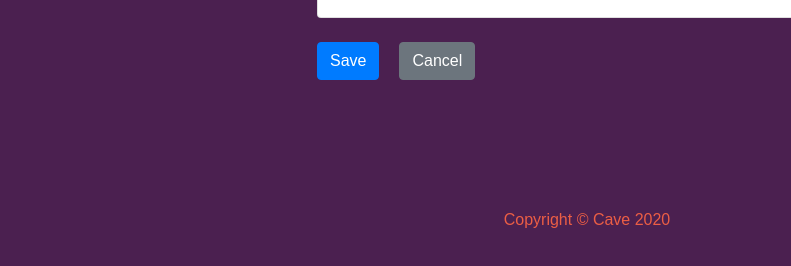
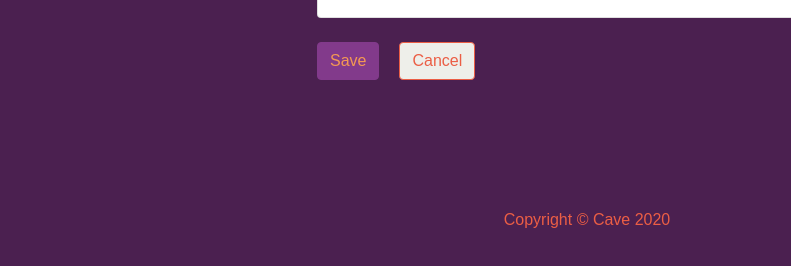
Before and after one commit to DaniD1986/Socialmediapage, a website: page settings-password.html in a window 1280 px wide. Shown: the part 1166-1432 px from the top of the page, 53-844 px from the left. Drawn offline with Linux system fonts and the light colour scheme.

Commit message:
Update settings-password.html

```diff
--- a/settings-password.html
+++ b/settings-password.html
@@ -7,7 +7,9 @@
 	<meta content="" name="description">
 	<meta content="" name="author">
 
-	<title>Cave - Settings</title><!-- Bootstrap core CSS -->
+	<title>Cave - Settings</title>
+
+	<!-- Bootstrap core CSS -->
 	<link href="vendor/bootstrap/css/bootstrap.min.css" rel="stylesheet">
 
 	<!-- Custom styles for this template -->
@@ -18,8 +20,9 @@
 </head>
 
 <body>
+
+
 	<!-- Navigation -->
-
 
   <nav class="navbarBackgroundColor navbar navbar-expand-lg fixed-top">
     <div class="container">
@@ -39,7 +42,7 @@
               <span class="input-group-append">
                 <button class="btn btn-secondary" type="button">Go!</button>
                 </li>
-                </ul>
+     </ul>
 
 
 
@@ -50,12 +53,6 @@
               <path fill-rule="evenodd" d="M7.293 1.5a1 1 0 0 1 1.414 0l6.647 6.646a.5.5 0 0 1-.708.708L8 2.207 1.354 8.854a.5.5 0 1 1-.708-.708L7.293 1.5z"/>
             </svg></a>
           </li>
-
-
-
-
-
-
 
           <li> <a class="div-button nav-item" href="#">
             <svg width="2em" height="2em" viewBox="0 0 16 16" class="bi bi-person" fill="#EB5E45" xmlns="http://www.w3.org/2000/svg">
@@ -80,22 +77,25 @@
       </div>
     </div>
   </nav>
+
+
 	<!-- Page Content -->
 
 
 	<div class="container margintop">
 		<div class="row">
+
+
 			<!-- Setting NAV column -->
-
 
 			<div class="col-md-3">
 				<h1 class="my-4">Settings</h1>
-				<!-- Blog Post -->
+
 
 
 				<div class="card mb-4">
+
 					<!-- Setting subject group 1 -->
-
 
 					<div class="card my-4">
 						<h5 class="card-header">Profile</h5>
@@ -123,8 +123,8 @@
 							</div>
 						</div>
 					</div>
-					<!-- Setting subject group 2 -->
 
+				<!-- Setting subject group 2 -->
 
 					<div class="card my-4">
 						<h5 class="card-header">Photos</h5>
@@ -152,8 +152,8 @@
 							</div>
 						</div>
 					</div>
+
 					<!-- Setting subject group 3 -->
-
 
 					<div class="card my-4">
 						<h5 class="card-header">Network</h5>
@@ -183,12 +183,13 @@
 					</div>
 				</div>
 			</div>
+
 			<!-- Setting Details Column -->
-
 
 			<div class="col-md-8">
 				<h1 class="my-4 margintop"><small>Password and Protection</small>
 				</h1>
+
 				<!-- Setting main section 1 -->
 
 
@@ -256,17 +257,15 @@
 								<label for="birthcity">Allow saving my log in information to this device:</label>
 							</div>
 
-
 							<div class="column">
 								<label class="switch"><input type="checkbox"> <span class="slider round"></span></label>
 							</div>
 							</div>
 
-												<div class="row">
+					<div class="row">
 							<div class="column">
 								<label for="birthcity">Notify log in from new devices:</label>
 							</div>
-
 
 							<div class="column">
 								<label class="switch"><input type="checkbox"> <span class="slider round"></span></label>
@@ -277,8 +276,8 @@
 
 				</div>
 				</div>
-				<!-- Setting main section 2 -->
 
+			<!-- Setting main section 2 -->
 
 				<div class="card mb-4">
 					<div class="card-body">
@@ -333,7 +332,7 @@
 						</div>
 
 
-												<div class="row">
+						<div class="row">
 							<div class="column1">
 								<label for="birthcity">by Google Authenticator:</label>
 							</div>
@@ -343,20 +342,16 @@
 								<label class="switch"><input type="checkbox"> <span class="slider round"></span></label>
 							</div>
 
-														<div class="column3">
+							<div class="column3">
 								<a href="https://play.google.com/store/apps/details?id=com.google.android.apps.authenticator2&hl=sv&gl=US" target="blank"><i>Get the app</i></a>
 							</div>
-
-
 						</div>
 
 
-																		<div class="row">
+						<div class="row">
 							<div class="column1">
 								<label for="birthcity">by Duo Mobile:</label>
 							</div>
-
-
 							<div class="column2">
 								<label class="switch"><input type="checkbox"> <span class="slider round"></span></label>
 							</div>
@@ -364,8 +359,6 @@
 							<div class="column3">
 								<a href="https://play.google.com/store/apps/details?id=com.duosecurity.duomobile&hl=sv&gl=US" target="blank"><i>Get the app</i></a>
 							</div>
-
-
 						</div>
 
 					</div>
@@ -373,12 +366,13 @@
 
 
 				<div>
-					<button class="btn btn-primary" onclick="alert('Your changes have been saved');">Save</button><button class="btn btn-secondary div-button" onClick="history.go(0);">Cancel</button>
+					<button class="btn btn-primaryset" onclick="alert('Your changes have been saved');">Save</button><button class="btn btn-secondaryset div-button" onClick="history.go(0);">Cancel</button>
 				</div>
+
 			</div>
-			<!-- /.row -->
 		</div>
-		<!-- /.container -->
+
+
 		<!-- Footer -->
 
 
@@ -386,9 +380,10 @@
 			<div class="container">
 				<p class="m-0 text-center">Copyright &copy; Cave 2020</p>
 			</div>
-			<!-- /.container -->
 		</footer>
+
 		<!-- Bootstrap core JavaScript -->
+
 		<script src="vendor/jquery/jquery.min.js">
 		</script>
 		<script src="vendor/bootstrap/js/bootstrap.bundle.min.js">
@@ -396,3 +391,4 @@
 	</div>
 </body>
 </html>
+</html>
```
